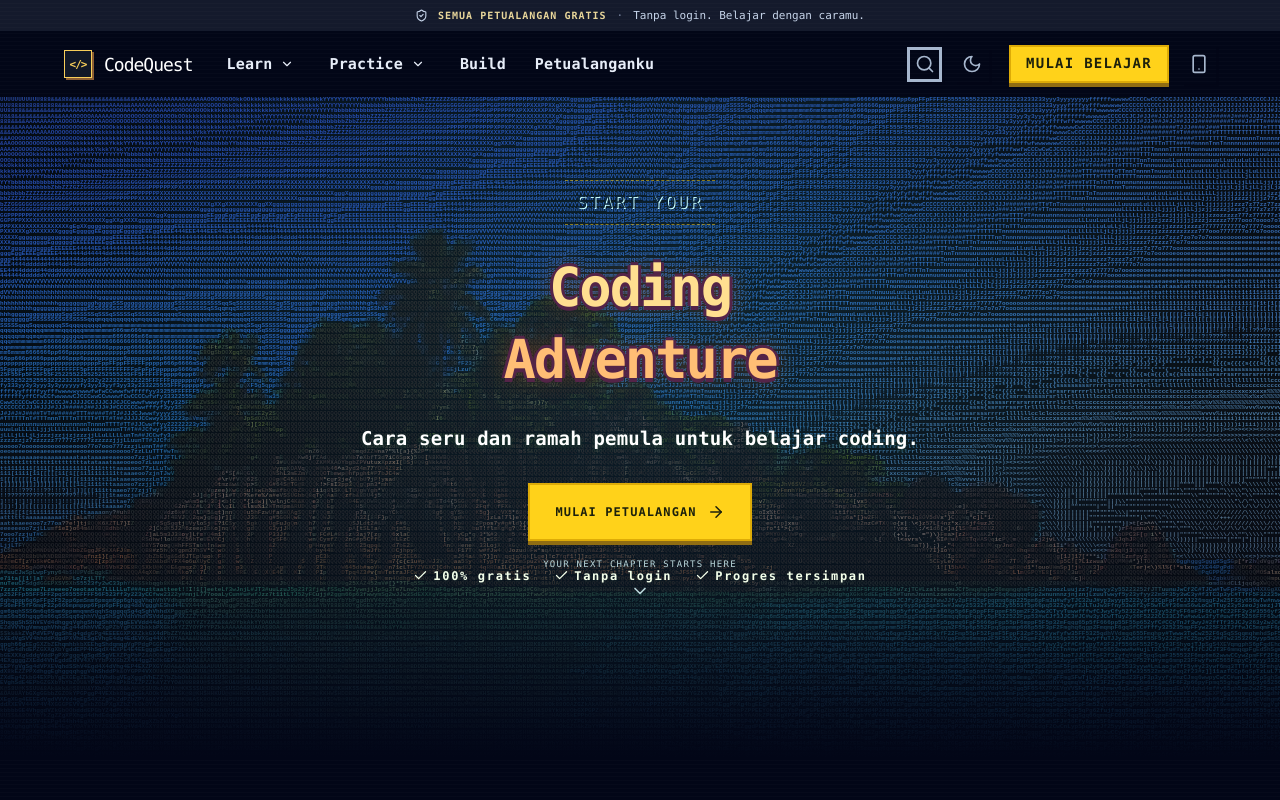
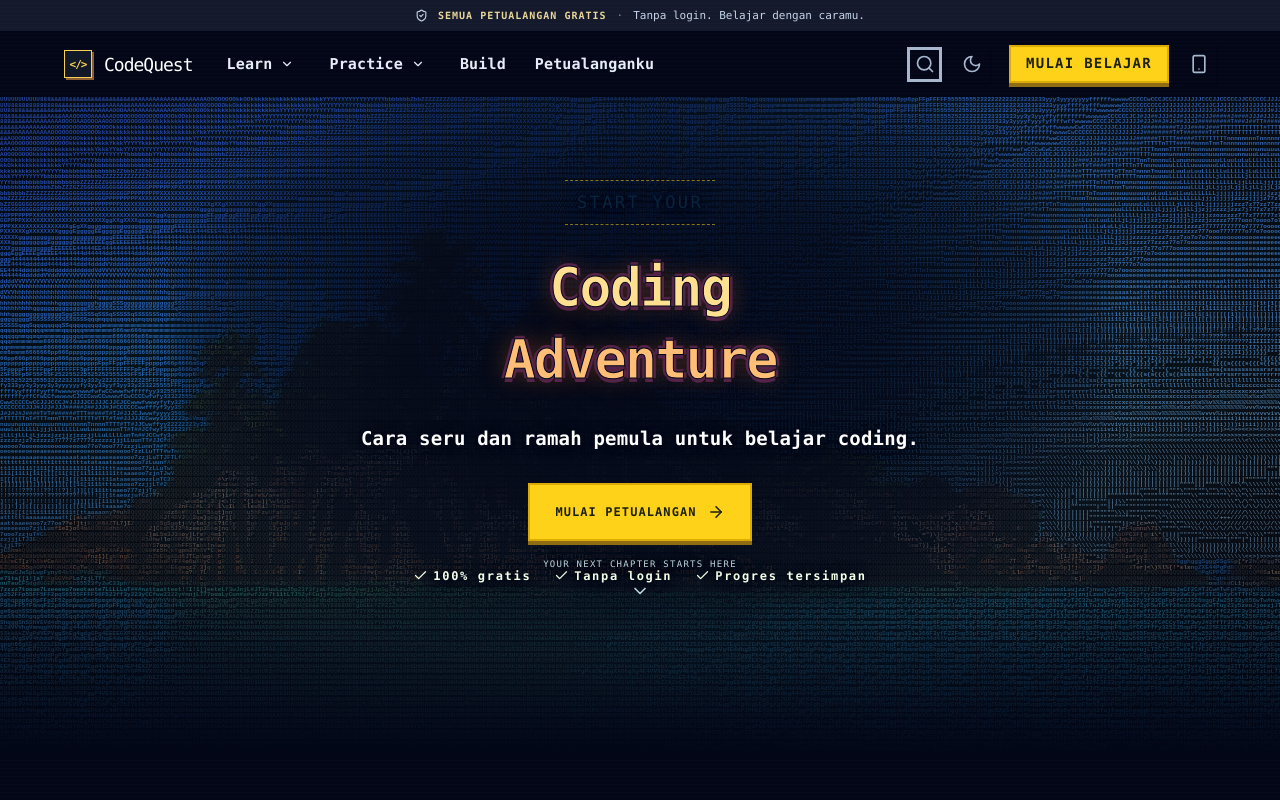
Before and after one commit to Fuckinsomnia/codequest, a React (Vite) app: page / in a window 1280 px wide. Shown: the top 800 px of the page. Built offline with nearby package versions, Linux system fonts and the light colour scheme.

Commit message:
Improve home hero text readability

```diff
--- a/src/ascii.css
+++ b/src/ascii.css
@@ -98,6 +98,32 @@
 .hero-bottom {
   position: relative;
   z-index: 2;
+}
+
+.hero-content {
+  isolation: isolate;
+}
+
+.hero-content::before {
+  content: "";
+  position: absolute;
+  inset: -42px -90px -48px;
+  z-index: -1;
+  background: radial-gradient(ellipse at center, #020617ed 0, #020617c9 38%, #02061773 62%, #02061700 78%);
+  filter: blur(8px);
+  pointer-events: none;
+}
+
+.home-hero h1 {
+  -webkit-text-stroke: 1px #020617;
+  text-shadow: 3px 3px 0 #020617, 5px 6px 0 #542448, 0 0 24px #020617;
+}
+
+.hero-eyebrow,
+.hero-description,
+.hero-benefits,
+.hero-bottom {
+  text-shadow: 0 2px 4px #020617, 0 0 14px #020617;
 }
 
 .catalog-hero {
```
